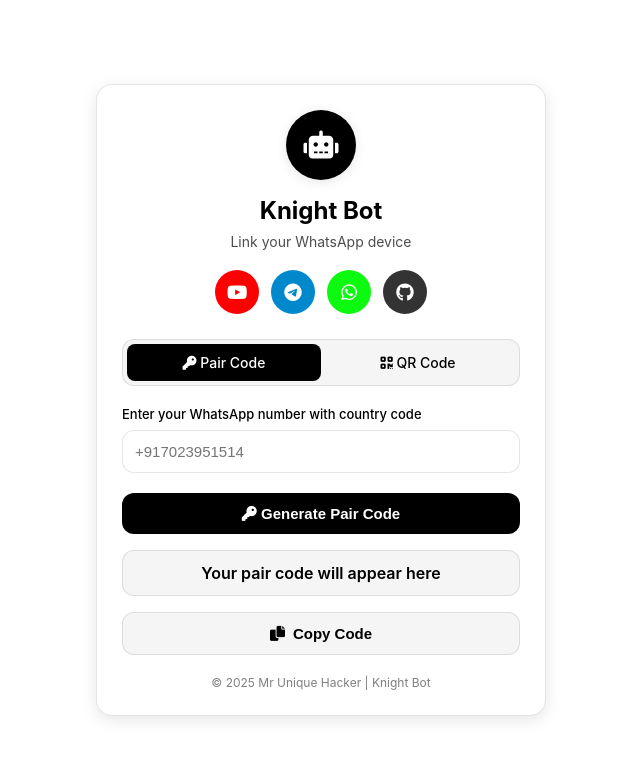
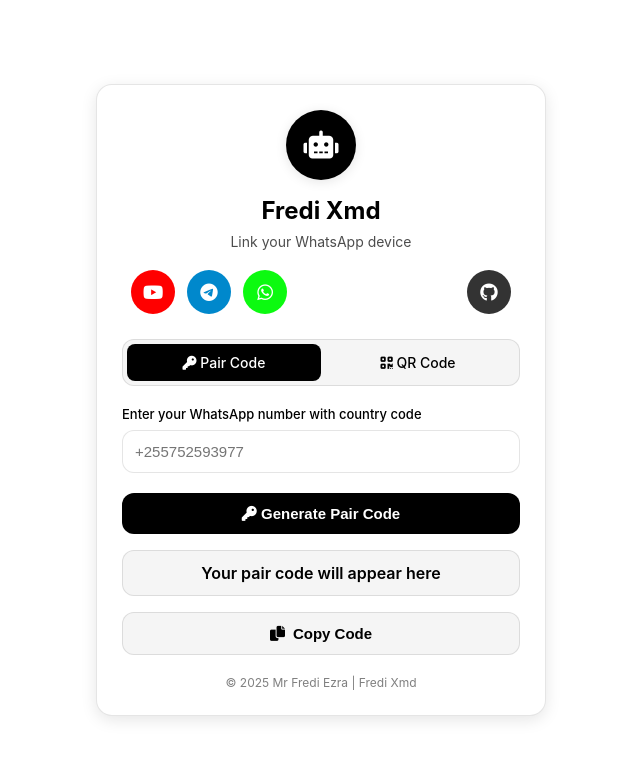
Before and after one commit to FezChat/Fredi-Xmd, a website: page pair.html in a window 1280 px wide. Shown: the whole page, without its empty margins (319-959 px from the left). Drawn offline with nearby package versions, Linux system fonts and the light colour scheme.

Commit message:
Update pair.html

```diff
--- a/pair.html
+++ b/pair.html
@@ -3,7 +3,7 @@
 <head>
   <meta charset="UTF-8" />
   <meta name="viewport" content="width=device-width, initial-scale=1.0"/>
-  <title>Knight Bot - WhatsApp Linker</title>
+  <title>Fredi Xmd - WhatsApp Linker</title>
   <link rel="stylesheet" href="https://cdnjs.cloudflare.com/ajax/libs/font-awesome/6.0.0/css/all.min.css"/>
   <style>
     :root {
@@ -324,13 +324,16 @@
   <div class="container">
     <div class="header">
       <div class="logo"><i class="fas fa-robot"></i></div>
-      <h1 class="title">Knight Bot</h1>
+      <h1 class="title">Fredi Xmd</h1>
       <p class="subtitle">Link your WhatsApp device</p>
       <div class="social-icons">
-        <a href="https://www.youtube.com/@mr_unique_hacker?sub_confirmation=1" target="_blank" class="youtube"><i class="fab fa-youtube"></i></a>
-        <a href="https://t.me/+hxojkc7kaVViYzdl" target="_blank" class="telegram"><i class="fab fa-telegram-plane"></i></a>
-        <a href="https://whatsapp.com/channel/0029Va90zAnIHphOuO8Msp3A" target="_blank" class="whatsapp"><i class="fab fa-whatsapp"></i></a>
-        <a href="https://github.com/mruniquehacker/Knightbot-md" target="_blank" class="github"><i class="fab fa-github"></i></a>
+        <a href="https://www.youtube.com/@Fredi_Tech?sub_confirmation=1" target="_blank" class="youtube"><i class="fab fa-youtube"></i></a>
+        <a href="t.me/fredietech" target="_blank" class="telegram"><i class="fab fa-telegram-plane"></i></a>
+        <a href="https://whatsapp.com/channel/0029VaihcQv84Om8LP59fO3f" target="_blank" class="whatsapp"><i class="fab fa-whatsapp"></i></a>
+       <a href="https://www.facebook.com/@FrediEzra" target="_blank" class="facebook"><i class="fab fa-facebook"></i></a>
+       <a href="https://www.instagram.com/@frediezra" target="_blank" class="instagram"><i class="fab fa-instagram"></i></a>
+       <a href="https://www.tiktok.com/@frediezra1" target="_blank" class="tiktok"><i class="fab fa-tiktok"></i></a>
+        <a href="https://github.com/Fred1e/Fredi-Xmd" target="_blank" class="github"><i class="fab fa-github"></i></a>
       </div>
     </div>
 
@@ -346,7 +349,7 @@
 
     <div class="input-group" id="inputGroup">
       <label class="input-label">Enter your WhatsApp number with country code</label>
-      <input type="text" id="mobileNumber" class="input-field" placeholder="+917023951514" pattern="[+][0-9]{10,}" title="Please enter country code starting with + followed by number">
+      <input type="text" id="mobileNumber" class="input-field" placeholder="+255752593977" pattern="[+][0-9]{10,}" title="Please enter country code starting with + followed by number">
     </div>
 
     <button class="generate-btn" id="submit">
@@ -373,7 +376,7 @@
     </button>
 
     <div class="footer">
-      <p>© 2025 Mr Unique Hacker | Knight Bot</p>
+      <p>© 2025 Mr Fredi Ezra | Fredi Xmd</p>
     </div>
   </div>
 
```
